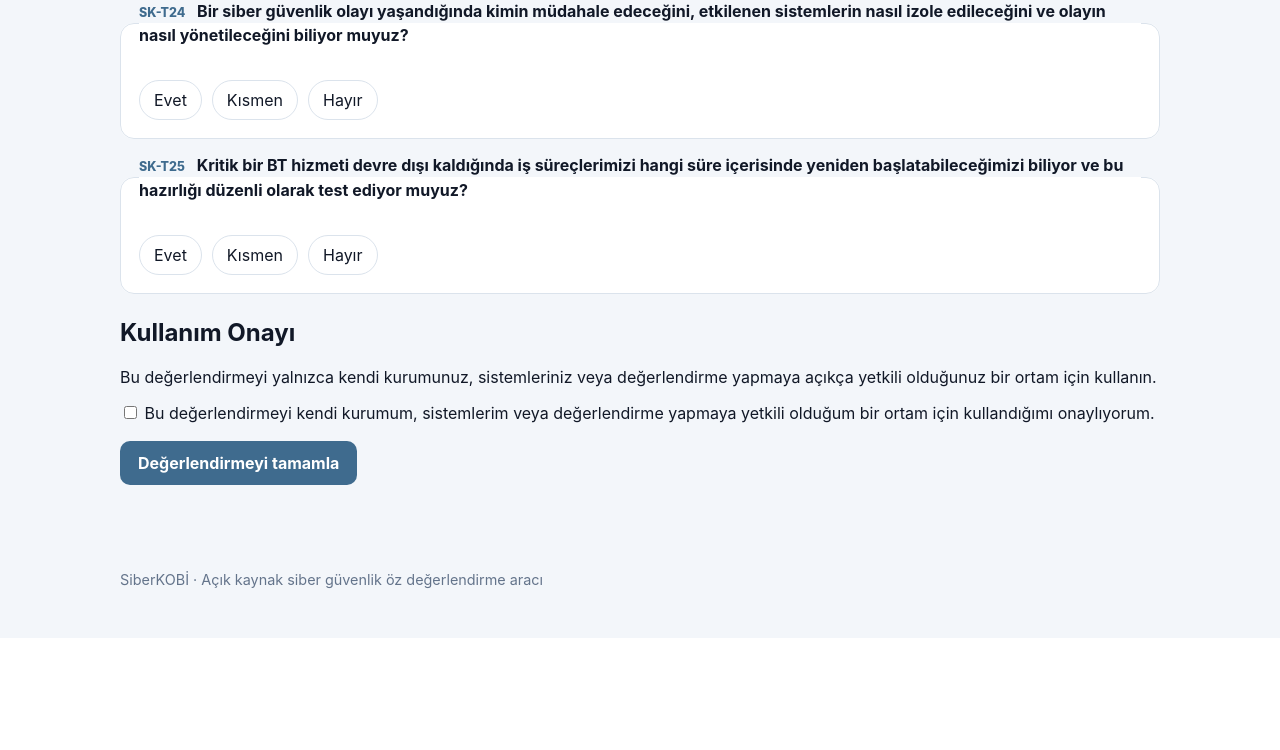
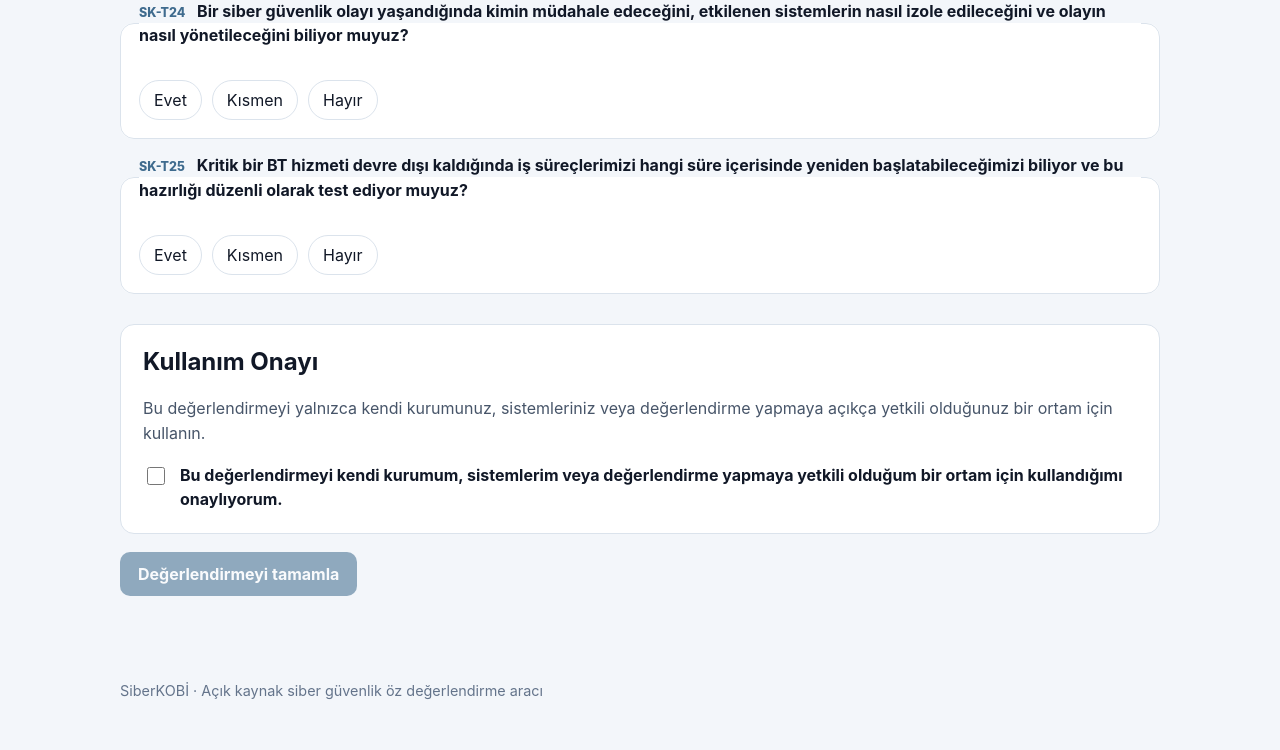
Before and after one commit to YagmurEr/siberkobi, a Flask app: page / in a window 1280 px wide. Shown: the part 3851-4601 px from the top of the page. Before the commit the page ends 4440 px from the top, so only its background shows below. Run offline with Flask 3, Linux system fonts and the light colour scheme.

Commit message:
style: add authorization confirmation panel

```diff
--- a/app/static/app.css
+++ b/app/static/app.css
@@ -20,7 +20,7 @@ h1 { font-size: clamp(2rem, 5vw, 3.2rem); line-height: 1.1; margin: 0; }
 .lead { max-width: 780px; font-size: 1.12rem; line-height: 1.65; color: #475569; }
 .category { margin: 24px 0; }
 .category h2 { margin-bottom: 16px; }
-.question, .result-card, .finding, .cta { background: var(--surface); border: 1px solid var(--line); border-radius: 14px; }
+.question, .result-card, .finding, .cta, .authorization { background: var(--surface); border: 1px solid var(--line); border-radius: 14px; }
 .question { margin: 0 0 14px; padding: 18px; }
 .question legend { width: 100%; padding: 0; font-weight: 650; line-height: 1.55; }
 .qid { display: inline-block; font-size: .78rem; font-weight: 800; color: var(--brand); margin-right: 8px; }
@@ -30,8 +30,14 @@ h1 { font-size: clamp(2rem, 5vw, 3.2rem); line-height: 1.1; margin: 0; }
 .answers span { display: inline-block; padding: 9px 14px; border: 1px solid var(--line); border-radius: 999px; background: #fff; }
 .answers input:checked + span { border-color: var(--brand); box-shadow: 0 0 0 2px rgba(63,107,142,.15); }
 .answers input:focus-visible + span { outline: 3px solid rgba(63,107,142,.25); outline-offset: 2px; }
+.authorization { margin: 30px 0 0; padding: 22px; }
+.authorization h2 { margin-top: 0; }
+.authorization p { color: #475569; line-height: 1.6; }
+.authorization-check { display: flex; gap: 12px; align-items: flex-start; cursor: pointer; font-weight: 650; line-height: 1.5; }
+.authorization-check input { margin-top: 4px; width: 18px; height: 18px; flex: 0 0 auto; }
 .actions { display: flex; flex-wrap: wrap; gap: 12px; align-items: center; padding: 18px 0 48px; }
 button, .button-link { border: 0; border-radius: 10px; background: var(--brand); color: #fff; padding: 12px 18px; font: inherit; font-weight: 700; cursor: pointer; text-decoration: none; }
+button:disabled { opacity: .55; cursor: not-allowed; }
 .secondary-link { color: var(--brand-dark); font-weight: 700; }
 .alert { background: #fff7ed; border: 1px solid #fdba74; padding: 14px 16px; border-radius: 10px; }
 .result-grid { display: grid; grid-template-columns: repeat(auto-fit, minmax(210px, 1fr)); gap: 14px; }
```
